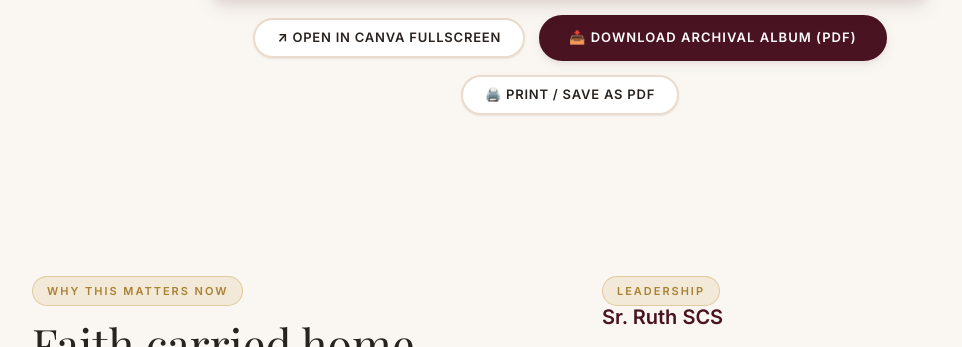
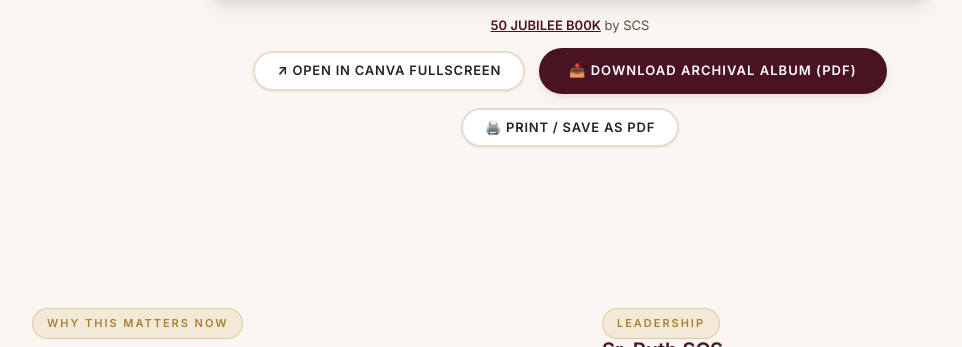
Before and after one commit to abi8887-pixel/satyaseva, a plain HTML site: page site/index.html in a window 1280 px wide. Shown: the part 7153-7500 px from the top of the page, without its empty margins (70-1032 px from the left). Drawn offline with nearby package versions, Linux system fonts and the light colour scheme; a script that the page names is missing; files whose address does not match are found by name; a web font is replaced by a local one.

Commit message:
feat(gallery): update Canva album embed to 50 JUBILEE BOOK view mode

```diff
--- a/site/index.html
+++ b/site/index.html
@@ -410,11 +410,14 @@
         </div>
         <div class="gallery-canva-wrap" style="max-width: 780px; margin: 0 auto; padding: 0 clamp(16px, 4vw, 32px);">
           <div style="position: relative; width: 100%; height: 0; padding-top: 141.5560%; padding-bottom: 0; box-shadow: var(--elev-3, 0 4px 16px rgba(0,0,0,0.12)); margin-top: 1.6em; margin-bottom: 0.9em; overflow: hidden; border-radius: var(--r-lg, 8px); will-change: transform; background: var(--card, #ffffff); border: 1px solid var(--line, #d3dee6);">
-            <iframe loading="lazy" style="position: absolute; width: 100%; height: 100%; top: 0; left: 0; border: none; padding: 0;margin: 0;" src="https://www.canva.com/design/DAHUdPUwuwQ/mE8YZ-Wh6J14VcxfC13ELQ/watch?embed" allowfullscreen="allowfullscreen" allow="fullscreen" title="Satyaseva Sisters Presentation — B00K 1">
+            <iframe loading="lazy" style="position: absolute; width: 100%; height: 100%; top: 0; left: 0; border: none; padding: 0;margin: 0;" src="https://www.canva.com/design/DAHUdPUwuwQ/mE8YZ-Wh6J14VcxfC13ELQ/view?embed" allowfullscreen="allowfullscreen" allow="fullscreen" title="50 JUBILEE B00K — Satyaseva Sisters">
             </iframe>
           </div>
-          <div style="display: flex; justify-content: center; align-items: center; gap: 14px; flex-wrap: wrap; margin-top: 16px; font-size: 14px;">
-            <a href="https://www.canva.com/design/DAHUdPUwuwQ/mE8YZ-Wh6J14VcxfC13ELQ/watch?utm_content=DAHUdPUwuwQ&amp;utm_campaign=designshare&amp;utm_medium=embeds&amp;utm_source=link" target="_blank" rel="noopener" class="modern-btn-secondary" style="font-size: 13px; text-decoration: none;">
+          <div style="text-align: center; margin-bottom: 12px; font-size: 13px; color: var(--ink-soft, #555);">
+            <a href="https://www.canva.com/design/DAHUdPUwuwQ/mE8YZ-Wh6J14VcxfC13ELQ/view?utm_content=DAHUdPUwuwQ&amp;utm_campaign=designshare&amp;utm_medium=embeds&amp;utm_source=link" target="_blank" rel="noopener" style="font-weight: 600; color: var(--brand, #0d4b6b); text-decoration: underline;">50 JUBILEE B00K</a> by SCS
+          </div>
+          <div style="display: flex; justify-content: center; align-items: center; gap: 14px; flex-wrap: wrap; margin-top: 12px; font-size: 14px;">
+            <a href="https://www.canva.com/design/DAHUdPUwuwQ/mE8YZ-Wh6J14VcxfC13ELQ/view?utm_content=DAHUdPUwuwQ&amp;utm_campaign=designshare&amp;utm_medium=embeds&amp;utm_source=link" target="_blank" rel="noopener" class="modern-btn-secondary" style="font-size: 13px; text-decoration: none;">
               ↗ Open in Canva Fullscreen
             </a>
             <a href="images/Mother_Regina_Woroniecka_English_revised.pdf" download="Mother_Regina_Woroniecka_Archival_History.pdf" class="modern-btn-primary" style="font-size: 13px; gap: 6px; text-decoration: none;">
```
Also changed, not shown: site/media.html (+7 -4 lines).
